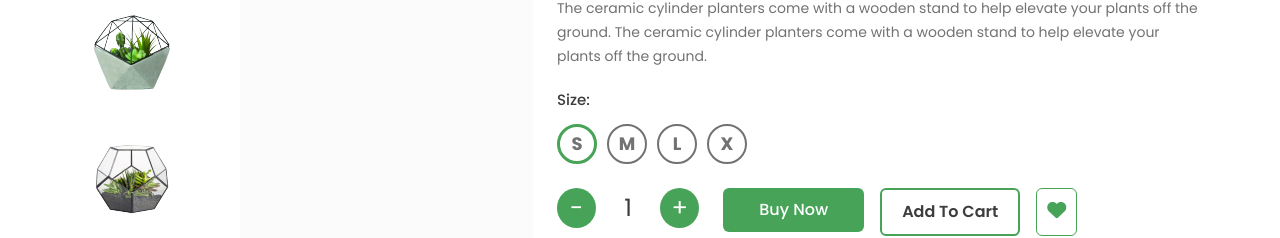
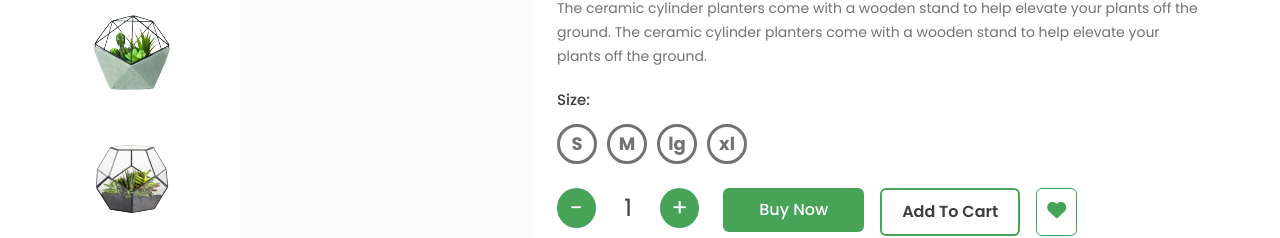
Before and after one commit to jobayerrahman93/ecommerce-greenshop, a React (Create React App) app: page /productDetails/1 in a window 1280 px wide. Shown: the part 301-539 px from the top of the page. Built offline with nearby package versions, Linux system fonts and the light colour scheme; no server answers.

Commit message:
productSize-active-added

```diff
--- a/src/Pages/ProductDetails/ProductDetails.css
+++ b/src/Pages/ProductDetails/ProductDetails.css
@@ -74,10 +74,15 @@
   color: var(--subtitle-color);
   width: 40px;
   height: 40px;
+  cursor: pointer;
 }
 
 .product-cart-area ul li.active {
   border: 3px solid var(--primary-color);
+}
+
+.product-cart-area ul li.inactive {
+  border: 3px solid var(--subtitle-color);
 }
 
 .product-details-section .plusBtn,
--- a/src/Pages/ProductDetails/ProductDetails.jsx
+++ b/src/Pages/ProductDetails/ProductDetails.jsx
@@ -49,6 +49,56 @@ const ProductDetails = ({ setCart, setPastCartTotal, cartDetails }) => {
     }
 
 
+    const [productSize, setProductSize] = useState({
+        activeObject: null,
+        objects: [{ id: 1 }, { id: 2 }, { id: 3 }, { id: 4 }]
+    });
+
+    // console.log(productSize);
+
+    const toggleActive = (index) => {
+        setProductSize({ ...productSize, activeObject: productSize.objects[index] })
+    }
+
+    // const location = useLocation();
+    // console.log(location);
+
+
+    // if (location.pathname == `/productDetails/${pDetails.id}`) {
+    //     setProductSize({ ...productSize, activeObject: productSize.objects[0] })
+    // }
+
+
+
+
+
+
+    const activeStyle = (index) => {
+        if (productSize.objects[index] === productSize.activeObject) {
+
+
+            return 'active'
+
+        }
+
+        else {
+            return 'inactive'
+        }
+    }
+
+
+    const sizeName = ["S", "M", "lg", "xl"];
+
+    const [sizeP, setSizep] = useState(sizeName);
+
+
+    // console.log(sizeP);
+
+    // sizeP.map(size => {
+
+    //     // setSizep(size);
+    //     console.log(size);
+    // })
 
 
     return (
@@ -129,14 +179,46 @@ const ProductDetails = ({ setCart, setPastCartTotal, cartDetails }) => {
 
                                     <h6>Size:</h6>
 
+
+
                                     <div className="product-size mt-3">
+                                        <ul>
+
+
+                                            {
+                                                productSize.objects.map((elements, index) => (
+
+                                                    // console.log(elements, index);
+                                                    <li key={index} className={activeStyle(index)} onClick={() => { toggleActive(index) }}>
+
+
+                                                        {
+                                                            index == 0 && sizeName[index]
+                                                        }
+                                                        {
+                                                            index == 1 && sizeName[index]
+                                                        }
+                                                        {
+                                                            index == 2 && sizeName[index]
+                                                        }
+                                                        {
+                                                            index == 3 && sizeName[index]
+                                                        }
+                                                    </li>
+                                                ))
+                                            }
+
+
+                                        </ul>
+                                    </div>
+                                    {/* <div className="product-size mt-3">
                                         <ul>
                                             <li className='active'>S</li>
                                             <li>M</li>
                                             <li>L</li>
                                             <li>X</li>
                                         </ul>
-                                    </div>
+                                    </div> */}
 
                                     <div className='mt-4 row'>
 
```
